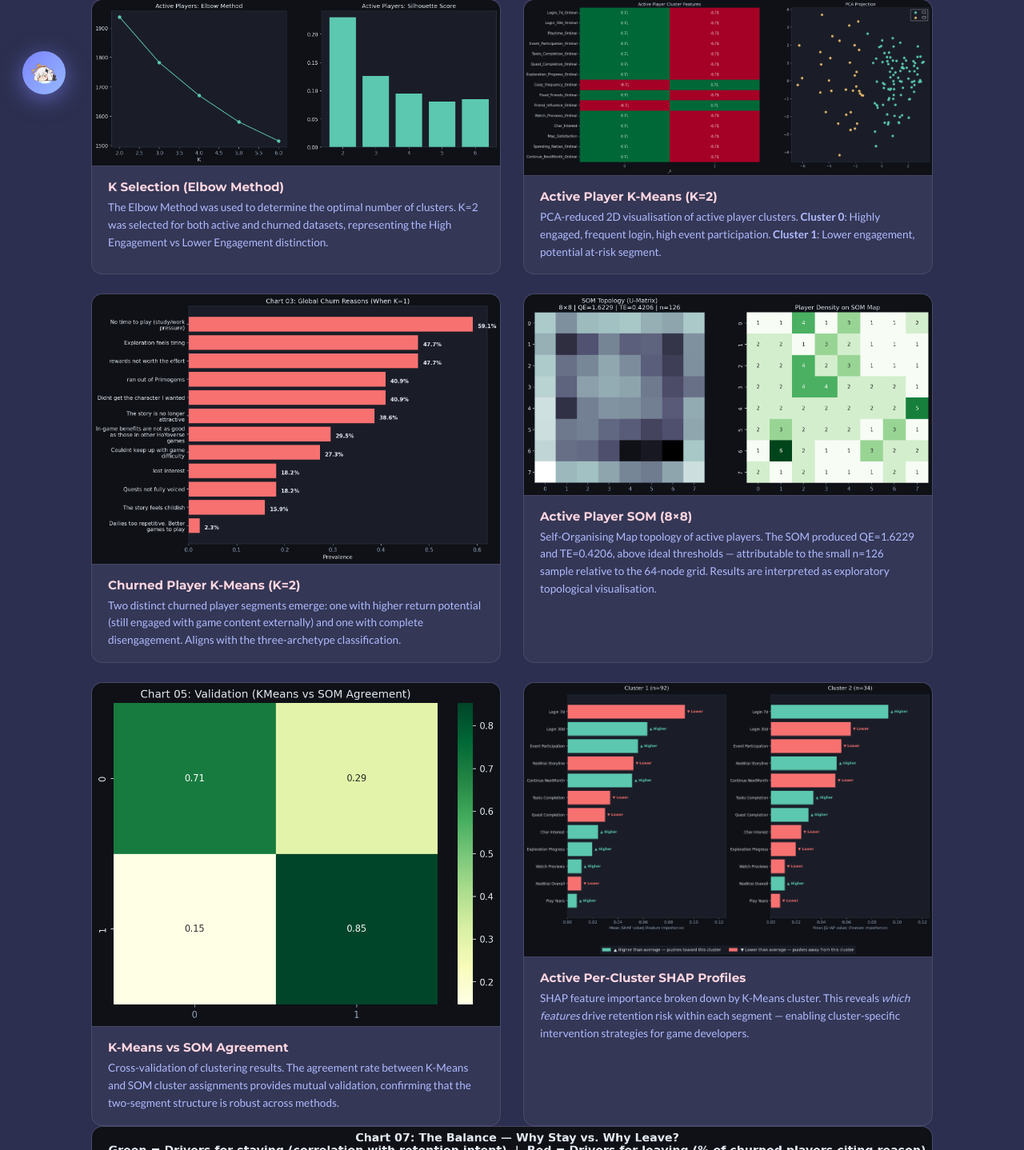
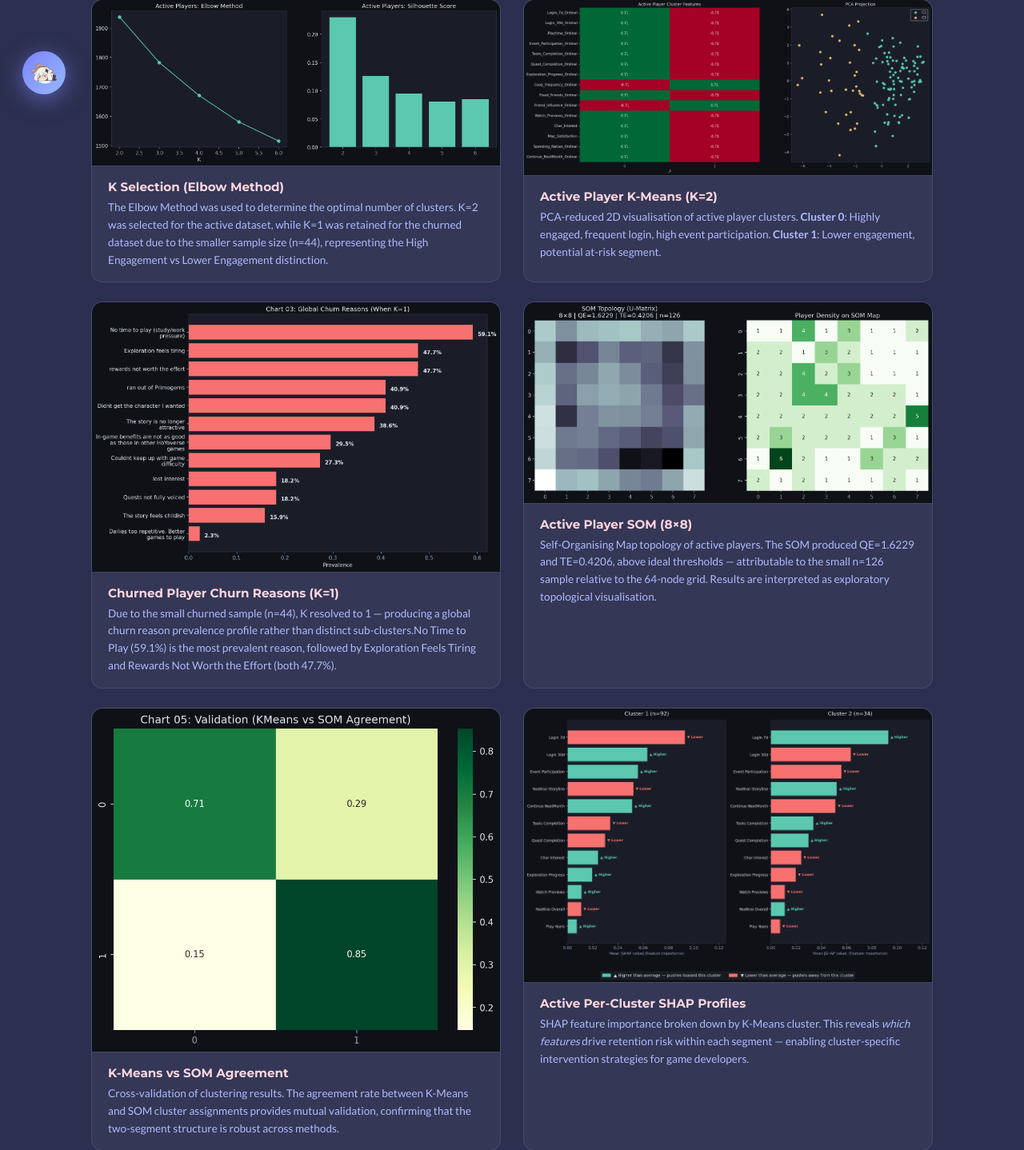
Before and after one commit to BCS23090011/Final_Year_Project, a Flask app: page /result in a window 1280 px wide. Shown: the part 654-2092 px from the top of the page at 80% size. Run offline with Flask 3, Linux system fonts and the light colour scheme.

Commit message:
edit_some_error

```diff
--- a/templates/result.html
+++ b/templates/result.html
@@ -98,7 +98,7 @@
         <div class="chart-caption">
           <h4>K Selection (Elbow Method)</h4>
           <p>The Elbow Method was used to determine the optimal number of clusters.
-          K=2 was selected for both active and churned datasets, representing the
+          K=2 was selected for the active dataset, while K=1 was retained for the churned dataset due to the smaller sample size (n=44), representing the
           High Engagement vs Lower Engagement distinction.</p>
         </div>
       </div>
@@ -119,10 +119,10 @@
         <img src="{{ url_for('static', filename='images/kmeans/Chart03_Churn_KMeans.png') }}"
              alt="Churned player K-Means clustering">
         <div class="chart-caption">
-          <h4>Churned Player K-Means (K=2)</h4>
-          <p>Two distinct churned player segments emerge: one with higher return potential
-          (still engaged with game content externally) and one with complete disengagement.
-          Aligns with the three-archetype classification.</p>
+          <h4>Churned Player Churn Reasons (K=1)</h4>
+          <p>Due to the small churned sample (n=44), K resolved to 1 — producing a
+            global churn reason prevalence profile rather than distinct sub-clusters.No Time to Play (59.1%) is the most prevalent reason, followed by
+            Exploration Feels Tiring and Rewards Not Worth the Effort (both 47.7%).</p>
         </div>
       </div>
       <div class="chart-card">
```
